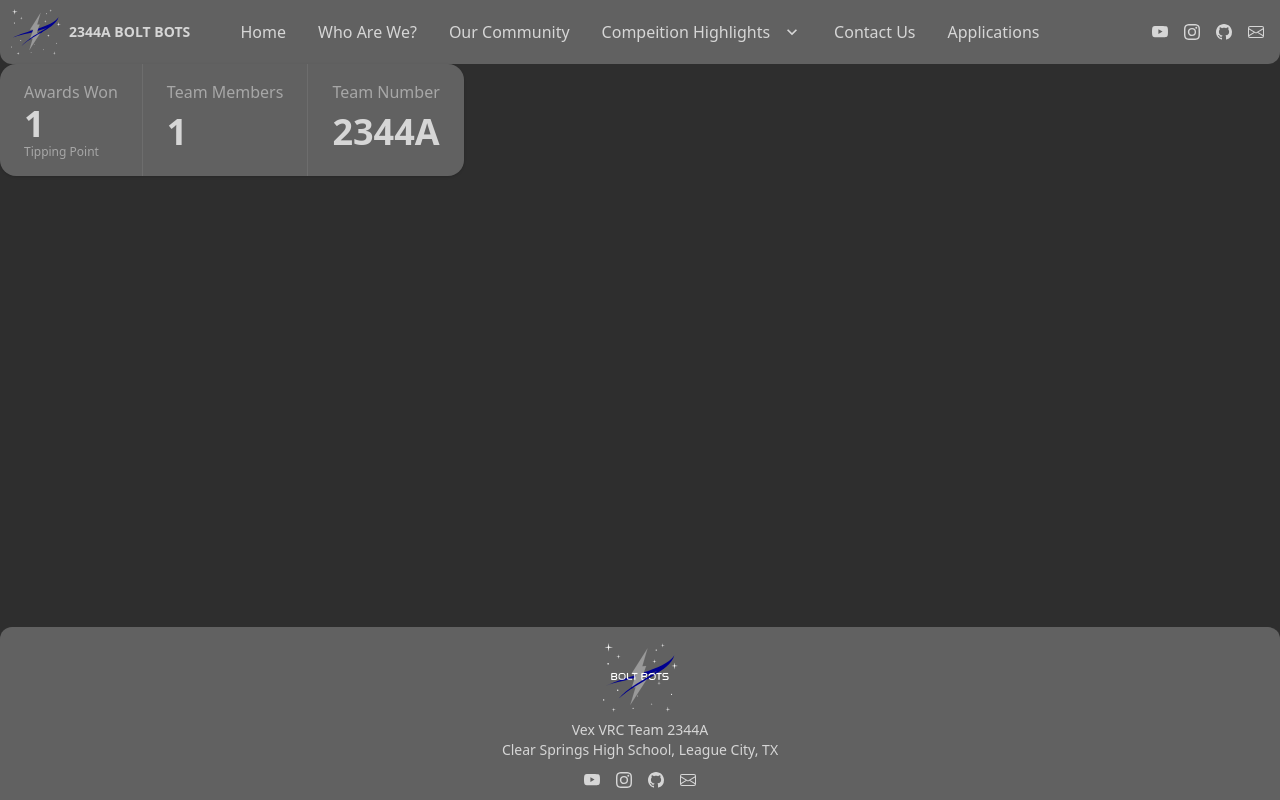
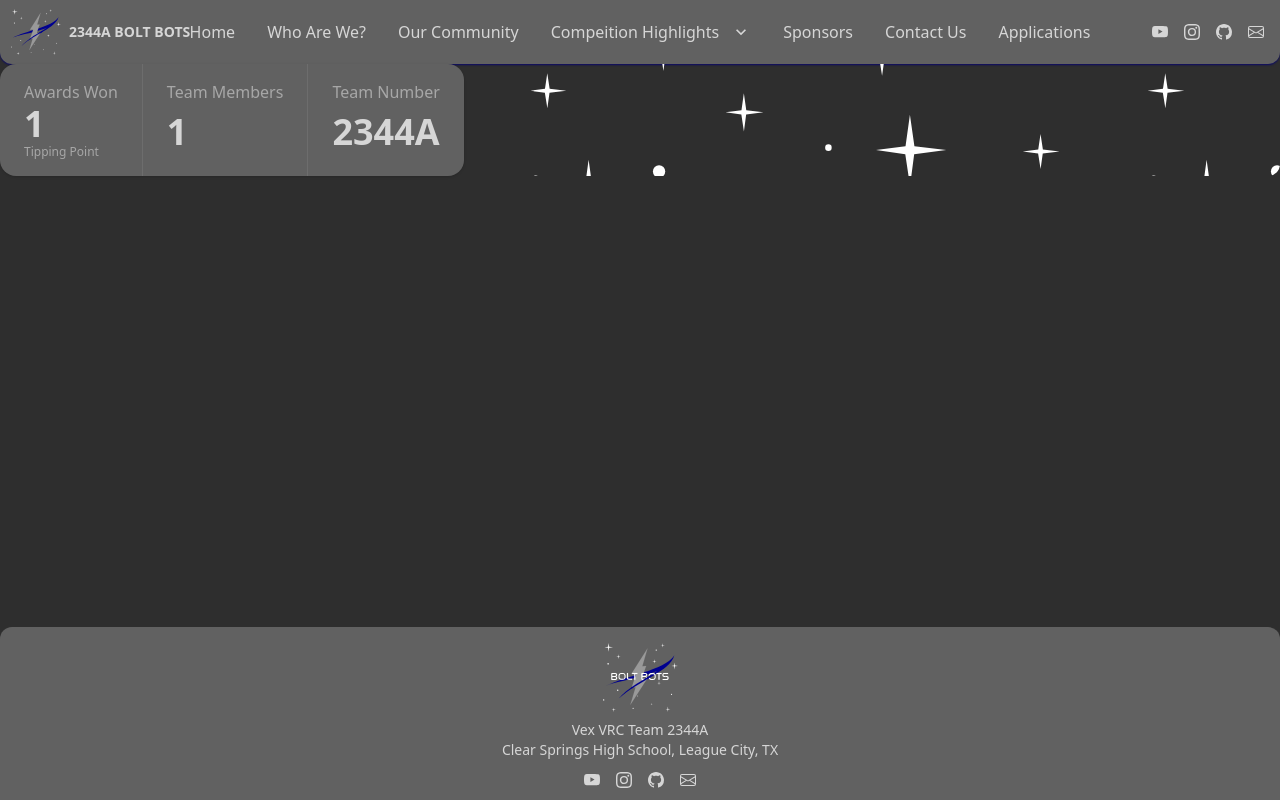
Before and after one commit to cshsboltbots/Website, a plain HTML site: page public/index.html in a window 1280 px wide. Drawn offline with Linux system fonts and the light colour scheme.

Commit message:
Updated home page & added sponsors

```diff
--- a/public/index.html
+++ b/public/index.html
@@ -21,7 +21,7 @@
     <!--Header Tag-->
     <header>
         <!--Navbar-->
-        <div class="navbar bg-neutral rounded-br-xl rounded-bl-xl">
+        <div class="navbar bg-neutral rounded-br-xl rounded-bl-xl shadow-accent shadow-sm">
             <!--Beginning of Navbar-->
             <div class="navbar-start">
                 <!--Dropdown for Mobile Phones-->
@@ -63,6 +63,8 @@
                                 <li><a href="/21-22">2021-2022 Season</a></li>
                             </ul>
                         </li>
+                        <!--Sponsors Page Link-->
+                        <li><a href="/sponsors">Sponsors</a></li>
                         <!--Contact Us Page Link-->
                         <li><a href="/contact">Contact Us</a></li>
                         <!--Applications Page Link-->
@@ -106,6 +108,8 @@
                             <li><a href="/21-22">2021-2022 Season</a></li>
                         </ul>
                     </li>
+                    <!--Sponsors Page Link-->
+                    <li><a href="/sponsors">Sponsors</a></li>
                     <!--Contact Us Page Link-->
                     <li><a href="/contact">Contact Us</a></li>
                     <!--Applications Page Link-->
@@ -154,6 +158,8 @@
 
     <!--Page Content-->
     <main class="flex-grow">
+        <!--Background Stars-->
+        <div class="bg-fixed rounded-xl fill-current" style="background-image: url(/assets/background/stars.svg)">
             <!--Slideshow-->
             <!--Stats-->
             <div class="stats stats-vertical lg:stats-horizontal shadow bg-neutral">
@@ -174,7 +180,7 @@
                     <div class="stat-value">2344A</div>
                 </div>
             </div>
-
+        </div>
     </main>
 
     <!--Footer Tag-->
@@ -184,7 +190,7 @@
             <!--Logo-->
             <img src="/assets/logo/logo_text.svg" alt="Bolt Bots Logo" width="75" height="75">
             <!--Team Name and Info-->
-            <span>Vex VRC Team 2344A<br>Clear Springs High School, League City, TX</span>
+            <p>Vex VRC Team 2344A<br>Clear Springs High School, League City, TX</p>
 
         </div>
         <!--Social Media Icons-->
```
Also changed, not shown: public/who/index.html (+5 -1 lines), public/style/style.css. Lines whose indentation alone changed are shown as unchanged.
